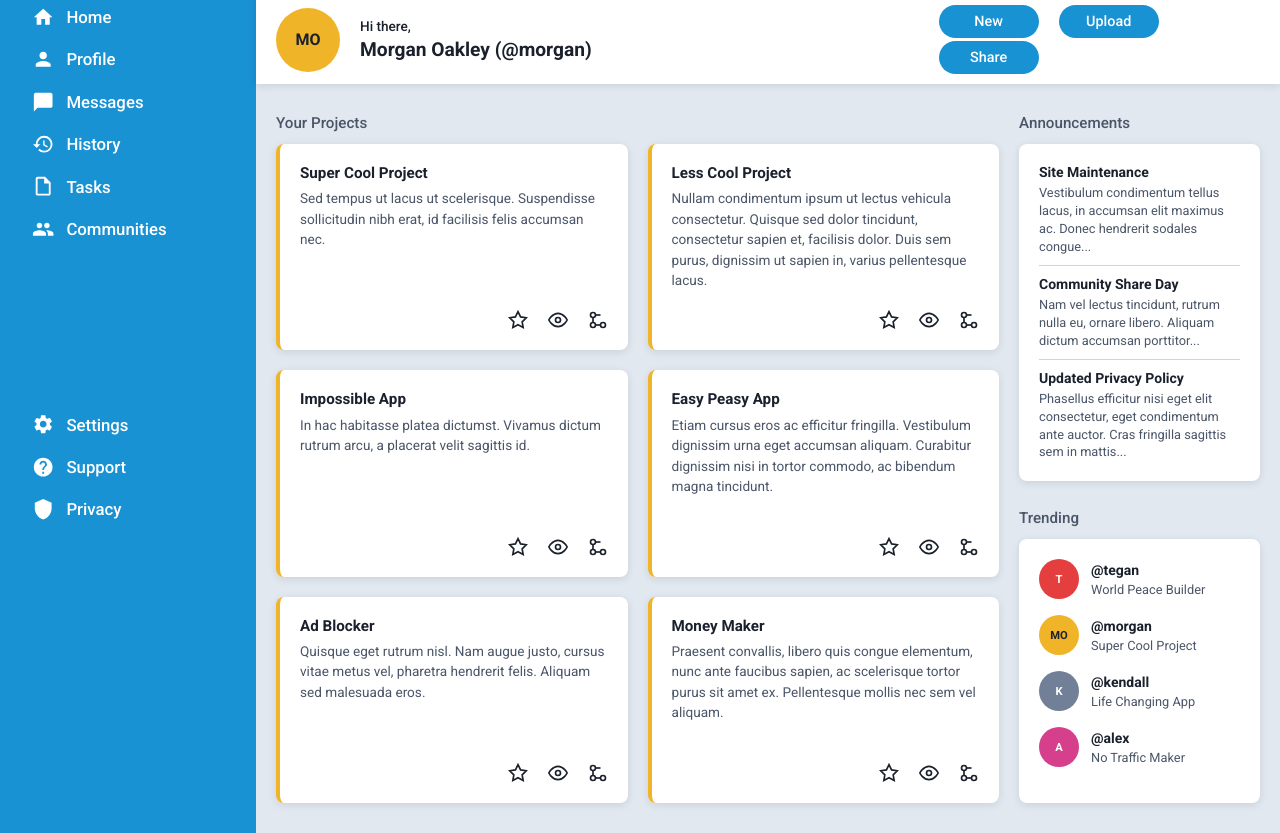
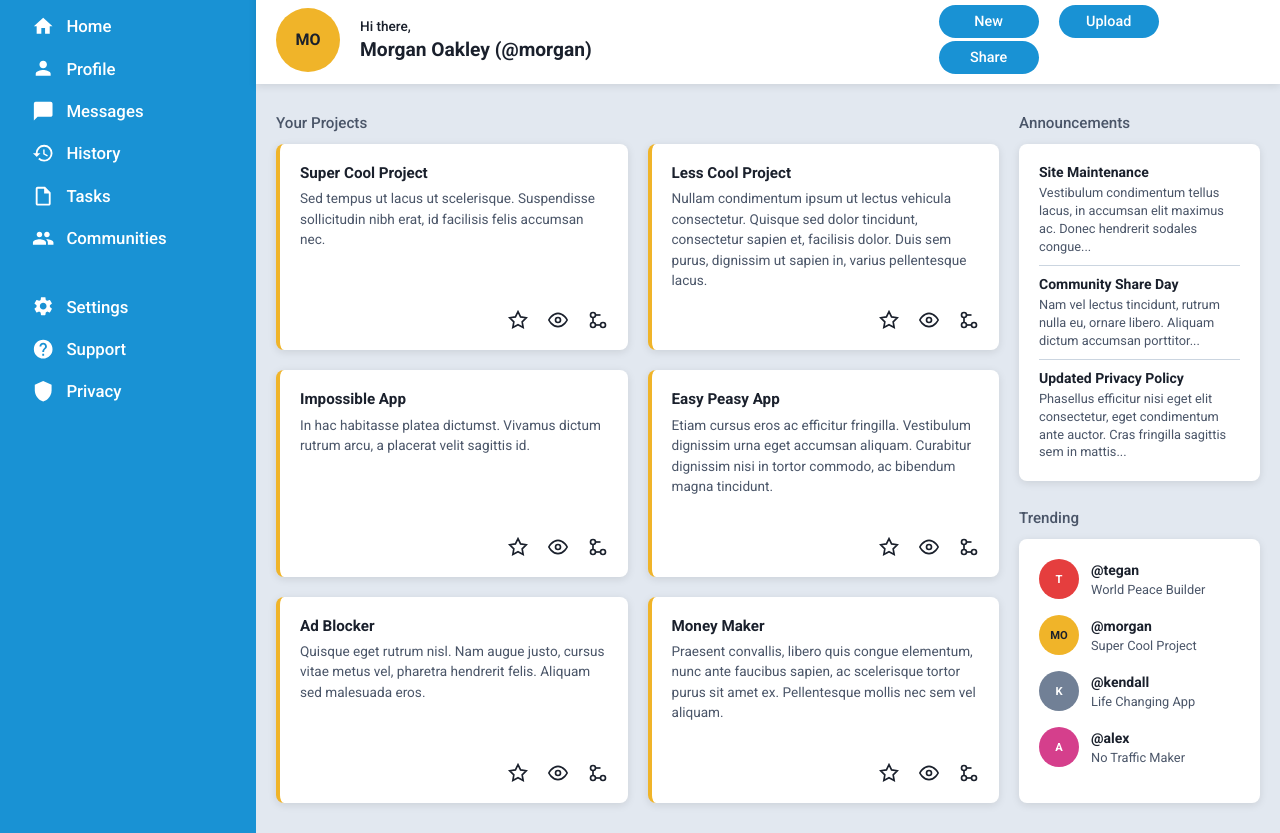
Before and after one commit to TyrionFront/dashboard, a plain HTML site: page index.html in a window 1280 px wide. Shown: the part 65-898 px from the top of the page. Drawn offline with Linux system fonts and the light colour scheme.

Commit message:
minor adjustment

```diff
--- a/styles.css
+++ b/styles.css
@@ -36,15 +36,18 @@ body {
 .container {
     display: grid;
     grid-template-columns: minmax(min-content, var(--sidebar-width)) 1fr;
-    height: 100vh;
 }
 
 .sidebar {
     background-color: var(--color-primary);
     color: var(--color-surface);
-    display: grid;
-    grid-template-rows: 5% 1fr 1fr;
+    display: flex;
+    flex-direction: column;
     padding: var(--gap-md);
+}
+
+.sidebar-nav.upper {
+    padding-bottom: 30px;
 }
 
 .sidebar-brand {
```
